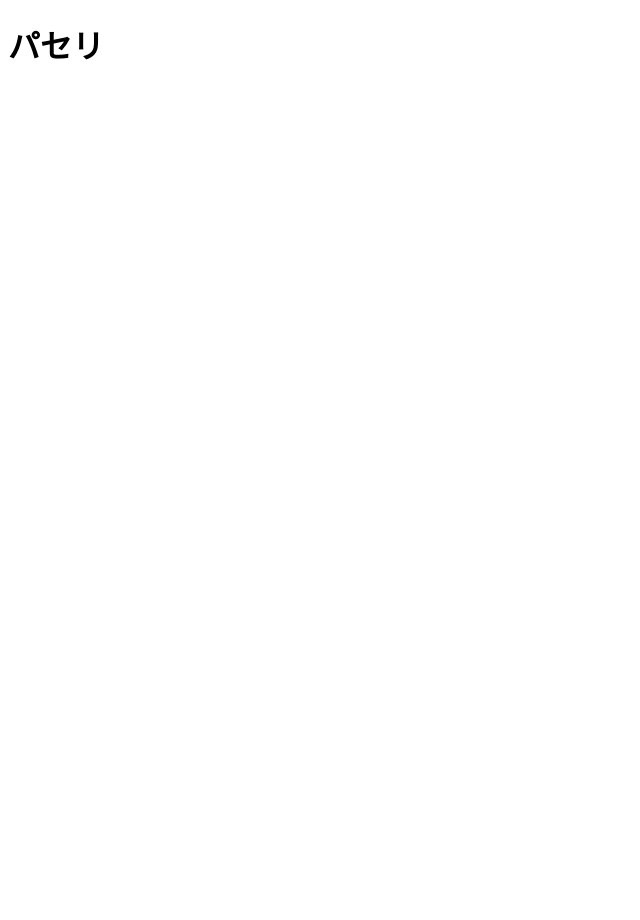
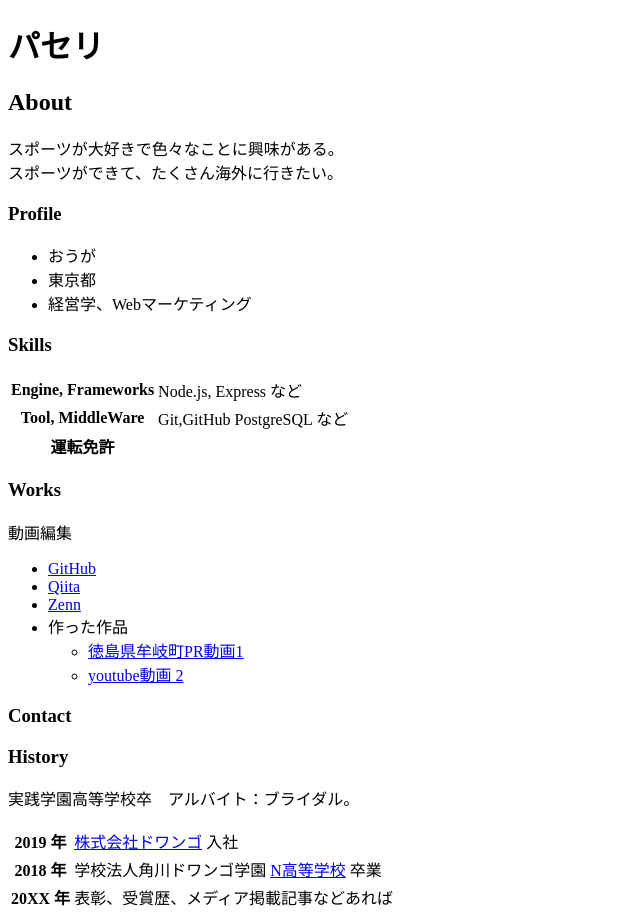
Before and after one commit to ohase552006-wq/ohase552006-wqdwangotaro.github.io, a plain HTML site: page index.html in a window 1280 px wide. Shown: the whole page, without its empty margins (0-640 px from the left). Before the commit the page ends 800 px from the top, so only its background shows below. Drawn offline with Linux system fonts and the light colour scheme.

Commit message:
情報を追加

```diff
--- a/index.html
+++ b/index.html
@@ -7,5 +7,67 @@
   </head>
   <body>
     <h1>パセリ</h1>
+
+    <h2>About</h2>
+    <p>
+      スポーツが大好きで色々なことに興味がある。<br>
+      スポーツができて、たくさん海外に行きたい。
+    </p>
+
+    <h3>Profile</h3>
+    <ul>
+      <li>おうが</li>
+      <li>東京都</li>
+      <li>経営学、Webマーケティング</li>
+    </ul>
+
+    <h3>Skills</h3>
+    <table>
+      <tr>
+        <th>Engine, Frameworks</th>
+        <td>Node.js, Express など</td>
+      </tr>
+      <tr>
+        <th>Tool, MiddleWare</th>
+        <td>Git,GitHub PostgreSQL など</td>
+      </tr>
+      <tr>
+        <th>運転免許</th>
+      </tr>
+    </table>
+
+    <h3>Works</h3>
+    <p>動画編集</p>
+    <ul>
+      <li><a href="https://github.com/">GitHub</a></li>
+      <li><a href="https://qiita.com/">Qiita</a></li>
+      <li><a href="https://zenn.dev/">Zenn</a></li>
+      <li>
+        作った作品
+        <ul>
+          <li><a href="https://youtu.be/rUiK10AJ6h0/">徳島県牟岐町PR動画1</a></li>
+          <li><a href="https://youtu.be/W0WLySBZX6Y/">youtube動画 2</a></li>
+        </ul>
+      </li>
+    </ul>
+
+    <h3>Contact</h3>
+
+    <h3>History</h3>
+    <p>実践学園高等学校卒　アルバイト：ブライダル。</p>
+    <table>
+      <tr>
+        <th>2019 年</th>
+        <td><a href="https://dwango.co.jp/">株式会社ドワンゴ</a> 入社</td>
+      </tr>
+      <tr>
+        <th>2018 年</th>
+        <td>学校法人角川ドワンゴ学園 <a href="https://nnn.ed.jp/">N高等学校</a> 卒業</td>
+      </tr>
+      <tr>
+        <th>20XX 年</th>
+        <td>表彰、受賞歴、メディア掲載記事などあれば</td>
+      </tr>
+    </table>
   </body>
 </html>
```
